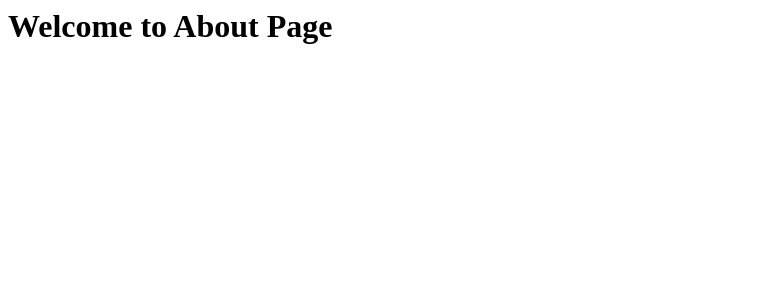
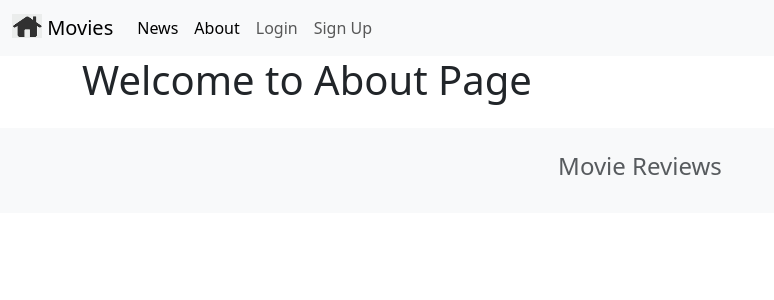
Before and after one commit to Eder-Ceballos/P1, a Django app: page /about/ in a window 1280 px wide. Shown: the top 300 px of the page, without its empty margins (0-774 px from the left). Run offline with Django 5.2, Linux system fonts and the light colour scheme.

Commit message:
navbar y footer

```diff
--- a/Taller_2/movie/templates/about.html
+++ b/Taller_2/movie/templates/about.html
@@ -1 +1,6 @@
+{% extends 'base.html' %}
+{% block content %}
+
 <h1>Welcome to About Page</h1>
+
+{% endblock content %}
--- /dev/null
+++ b/Taller_2/moviereviews/templates/base.html
@@ -0,0 +1,48 @@
+<head>
+    <link href="https://cdn.jsdelivr.net/npm/bootstrap@5.3.7/dist/css/bootstrap.min.css" rel="stylesheet" integrity="sha384-LN+7fdVzj6u52u30Kp6M/trliBMCMKTyK833zpbD+pXdCLuTusPj697FH4R/5mcr" crossorigin="anonymous">
+    <script src="https://cdn.jsdelivr.net/npm/bootstrap@5.3.7/dist/js/bootstrap.bundle.min.js" integrity="sha384-ndDqU0Gzau9qJ1lfW4pNLlhNTkCfHzAVBReH9diLvGRem5+R9g2FzA8ZGN954O5Q" crossorigin="anonymous"></script>
+</head>
+
+<nav class="navbar navbar-expand-lg bg-body-tertiary">
+  <div class="container-fluid">
+    <a class="navbar-brand" href="{% url 'home' %}">
+      {% load static %}
+      <img src="{% static 'images/home.png' %}" alt="" width="30" height="24" class="d-inline-block align-text-top" />
+      Movies
+    </a>
+    <button class="navbar-toggler" type="button" data-bs-toggle="collapse" data-bs-target="#navbarSupportedContent" aria-controls="navbarSupportedContent" aria-expanded="false" aria-label="Toggle navigation">
+      <span class="navbar-toggler-icon"></span>
+    </button>
+    <div class="collapse navbar-collapse" id="navbarSupportedContent">
+      <ul class="navbar-nav me-auto mb-2 mb-lg-0">
+        <li class="nav-item">
+          <a class="nav-link active" aria-current="page" href="{% url 'news' %}">News</a>
+        </li>
+        <li class="nav-item">
+          <a class="nav-link active" aria-current="page" href="{% url 'about' %}">About</a>
+        </li>
+        <li class="nav-item">
+          <a class="nav-link" href="#">Login</a>
+        </li>
+        <li class="nav-item">
+          <a class="nav-link" href="#">Sign Up</a>
+        </li>
+      </ul>
+    </div>
+  </div>
+</nav>
+
+<div class="container">
+    {% block content %}
+    {% endblock content %}
+</div>
+
+<footer class="text-center text-lg-start bg-light text-muted mt-4">
+  <div class="container">
+    <div class="row">
+      <div class="text-center p-4">
+        <h4>Movie Reviews</h4>
+      </div>
+    </div>
+  </div>
+</footer>
--- a/Taller_2/news/templates/news.html
+++ b/Taller_2/news/templates/news.html
@@ -1,6 +1,11 @@
+<!--
 <head>
     <link href="https://cdn.jsdelivr.net/npm/bootstrap@5.3.3/dist/css/bootstrap.min.css" rel="stylesheet">
 </head>
+-->
+
+{% extends 'base.html' %}
+{% block content %}
 
 <!-- Card horizontal para cada noticia -->
 <div class="container">
@@ -18,3 +23,4 @@
     </div>
 {% endfor %}
 </div>
+{% endblock content %}
```
Also changed, not shown: Taller_2/movie/templates/home.html (+3 -4 lines), Taller_2/moviereviews/settings.py (+6 -1 lines), Taller_2/moviereviews/static/images/home.png (added).
